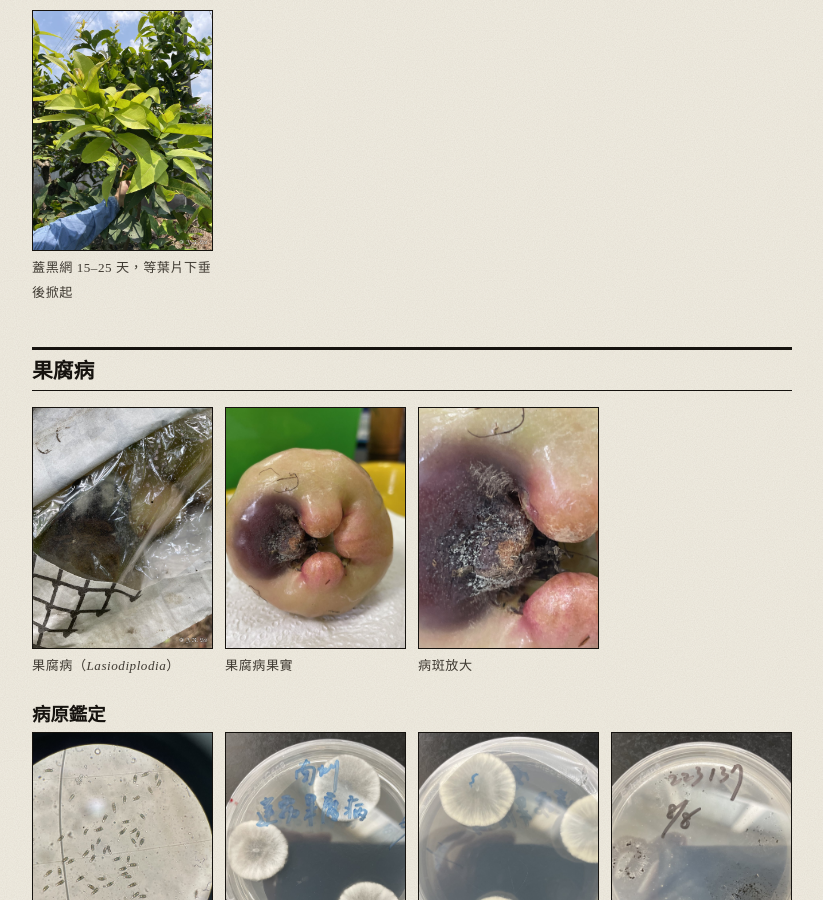
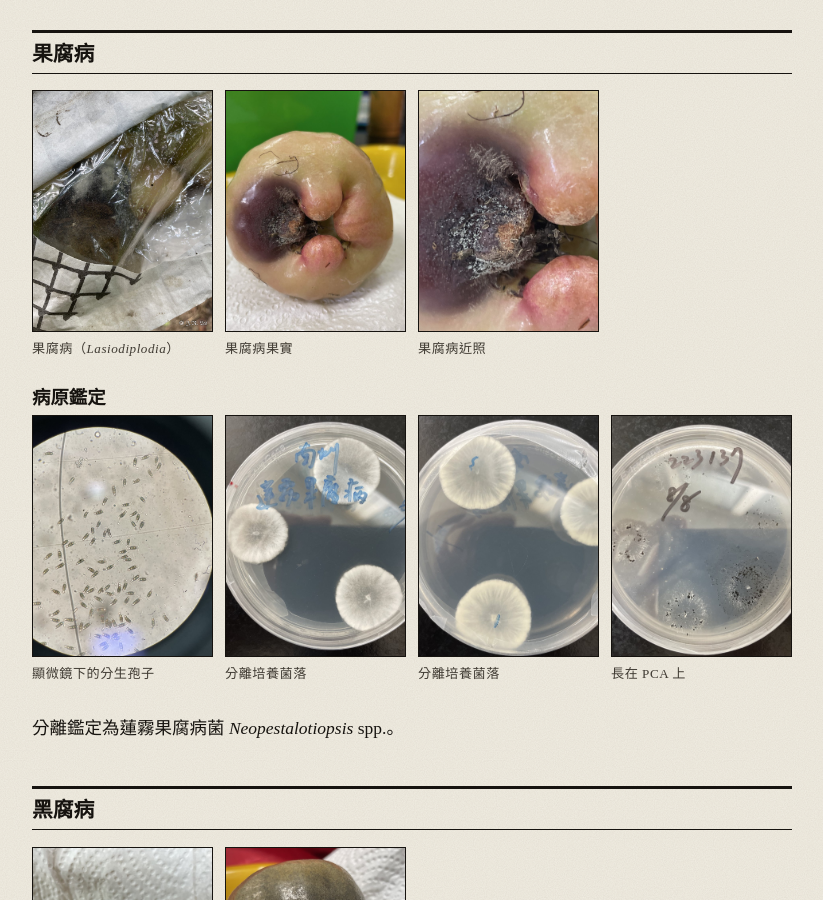
Before and after one commit to laijianren/laijianren.github.io, a Jekyll site: the page built from _cases/2023-06-02-nanzhou-wax-apple-fruit-rot.md, in a window 1280 px wide and 900 px high, scrolled down 1205 px. Shown: the whole window, without its empty margins (228-1051 px from the left). Built offline with Jekyll 4.4.1, drawn with Linux system fonts in a browser that asks for light colours; some web fonts are replaced.

Commit message:
南州蓮霧：移除黑網照片、果腐病近照圖說
Co-Authored-By: Claude Opus 5.5 (1M context) <noreply@anthropic.com>
Claude-Session: https://claude.ai/code/session_01XJGjkT6ynprrpQ61onDbZk

```diff
--- a/_cases/2023-06-02-nanzhou-wax-apple-fruit-rot.md
+++ b/_cases/2023-06-02-nanzhou-wax-apple-fruit-rot.md
@@ -10,16 +10,12 @@ cover_caption: 果腐病果實
 
 <figure class="photo wide"><img src="/assets/cases/2023-06-02-nanzhou-wax-apple/01.jpg" alt="蓮霧園區現場"><figcaption>圖一、園區照</figcaption></figure>
 
-<div class="photo-grid">
-<figure class="photo"><img src="/assets/cases/2023-06-02-nanzhou-wax-apple/04.jpg" alt="蓋黑網的蓮霧植株"><figcaption>蓋黑網 15–25 天，等葉片下垂後掀起</figcaption></figure>
-</div>
-
 ## 果腐病
 
 <div class="photo-grid">
 <figure class="photo"><img src="/assets/cases/2023-06-02-nanzhou-wax-apple/02.jpg" alt="套袋內腐爛的蓮霧果實"><figcaption>果腐病（<em>Lasiodiplodia</em>）</figcaption></figure>
 <figure class="photo"><img src="/assets/cases/2023-06-02-nanzhou-wax-apple/05.jpg" alt="蓮霧果實腐爛並長出菌絲"><figcaption>果腐病果實</figcaption></figure>
-<figure class="photo"><img src="/assets/cases/2023-06-02-nanzhou-wax-apple/06.jpg" alt="果實病斑上的菌絲與孢子堆"><figcaption>病斑放大</figcaption></figure>
+<figure class="photo"><img src="/assets/cases/2023-06-02-nanzhou-wax-apple/06.jpg" alt="果實病斑上的菌絲與孢子堆"><figcaption>果腐病近照</figcaption></figure>
 </div>
 
 ### 病原鑑定
```
Also changed, not shown: assets/cases/2023-06-02-nanzhou-wax-apple/04.jpg (deleted).
